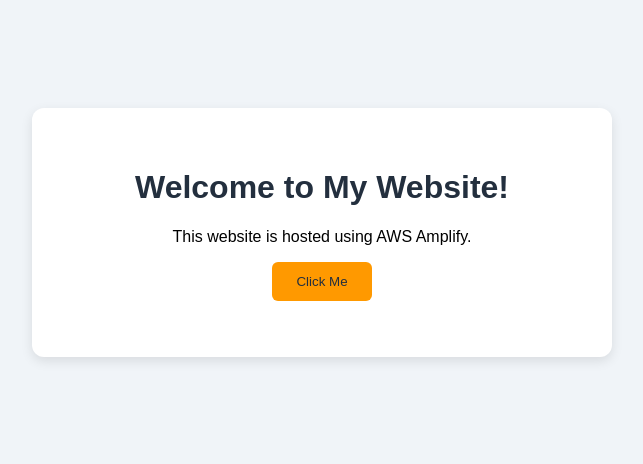
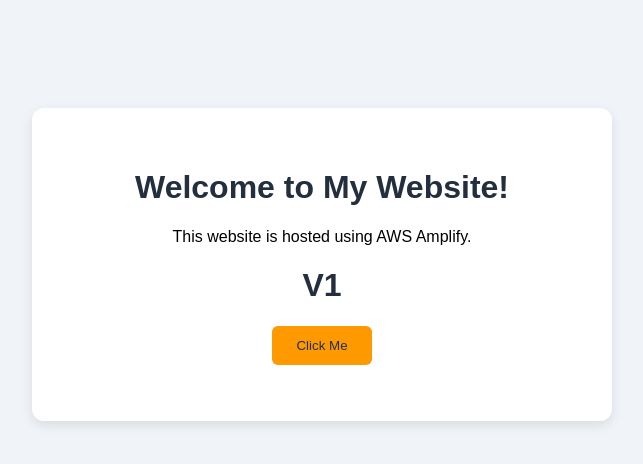
Before and after one commit to JIJAU22/Amplify, a plain HTML site: page index.html in a window 1280 px wide. Shown: the whole page, without its empty margins (318-961 px from the left). Drawn offline with Linux system fonts and the light colour scheme.

Commit message:
version added as V1

```diff
--- a/index.html
+++ b/index.html
@@ -11,6 +11,7 @@
     <div class="container">
         <h1>Welcome to My Website!</h1>
         <p>This website is hosted using AWS Amplify.</p>
+        <h1>V1</h1>
         <button onclick="showMessage()">Click Me</button>
         <p id="message"></p>
     </div>
```
